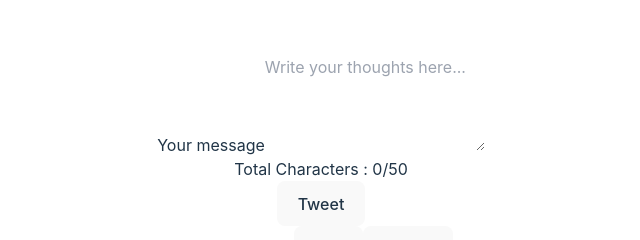
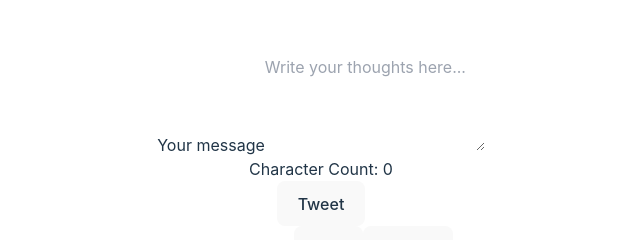
Before and after one commit to ardioputra/liketweet, a React (Vite) app: page / in a window 1280 px wide. Shown: the part 169-409 px from the top of the page, without its empty margins (319-959 px from the left). Built offline with nearby package versions, Linux system fonts and the light colour scheme; data requests are answered from the project's data file.

Commit message:
add count tweet

```diff
--- a/src/pages/tweetform/components/form.tsx
+++ b/src/pages/tweetform/components/form.tsx
@@ -4,6 +4,13 @@ import { FormValues } from "../types";
 export default function Form(props: FormikProps<FormValues>) {
   const { values, errors, touched, handleChange, handleSubmit, isSubmitting } =
     props;
+
+    // Fungsi untuk menghitung jumlah karakter
+  const countCharacters = (text) => {
+    return text.length;
+  };
+
+
   return (
     <>
       <form onSubmit={handleSubmit}>
@@ -23,7 +30,10 @@ export default function Form(props: FormikProps<FormValues>) {
           className="block p-2.5 w-full text-sm text-gray-900 bg-gray-50 rounded-lg border border-gray-300 focus:ring-blue-500 focus:border-blue-500 dark:bg-gray-700 dark:border-gray-600 dark:placeholder-gray-400 dark:text-white dark:focus:ring-blue-500 dark:focus:border-blue-500"
           placeholder="Write your thoughts here..."
         ></textarea>
-        <p id="characterCount">Total Characters : 0/50</p>
+           {/* Menampilkan jumlah karakter */}
+        <div>
+          Character Count: {countCharacters(values.tweet)}
+        </div>
         {/* <label htmlFor="Tweet">What are you gonna tweet today?</label>
         <input
 
```
